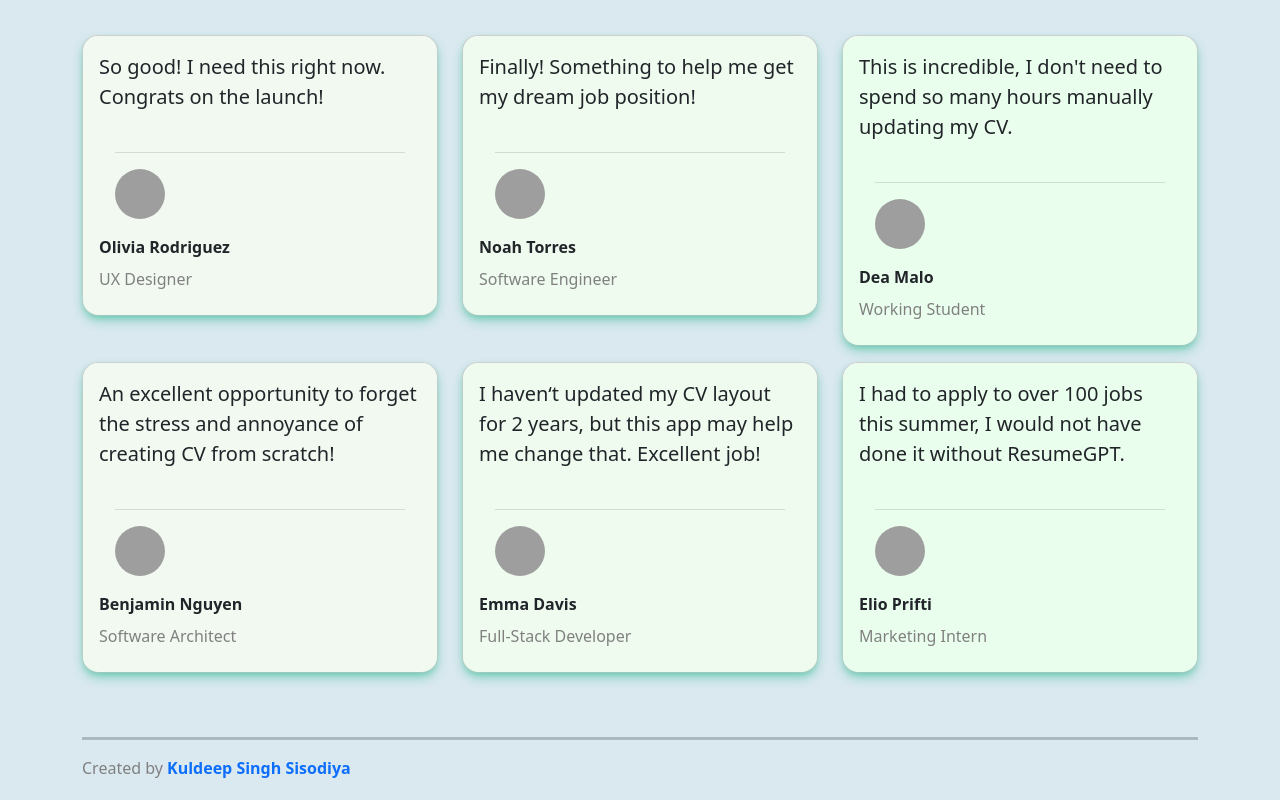
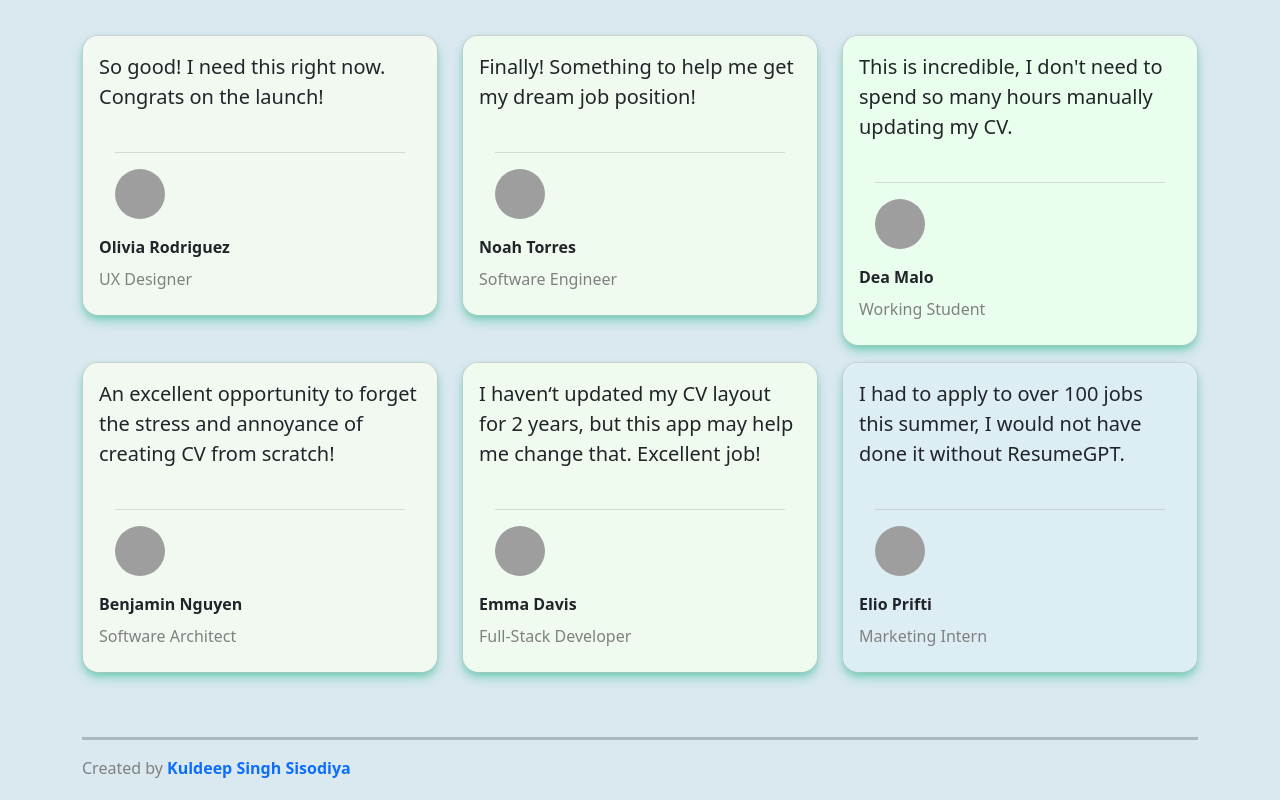
Before and after one commit to Kuldeep-Lab/Resume-Template, a plain HTML site: page index.html in a window 1280 px wide. Shown: the part 1424-2224 px from the top of the page. Drawn offline with nearby package versions, Linux system fonts and the light colour scheme; grey boxes are pictures that could not be loaded.

Commit message:
Update index.html
update

```diff
--- a/index.html
+++ b/index.html
@@ -241,7 +241,7 @@
                 <div class=" col-md-12 col-lg-6 col-xl-4 mb-3">
                     <div class="card effect">
 
-                        <div class="card-body effect" style="background-color: #eafeed;">
+                        <div class="card-body effect" style="background-color: rgb(221, 237, 244);">
                             <p class="card-title" style="font-size: 20px;">I had to apply to over 100 jobs this summer,
                                 I would not have done it without ResumeGPT.</p>
 
```
